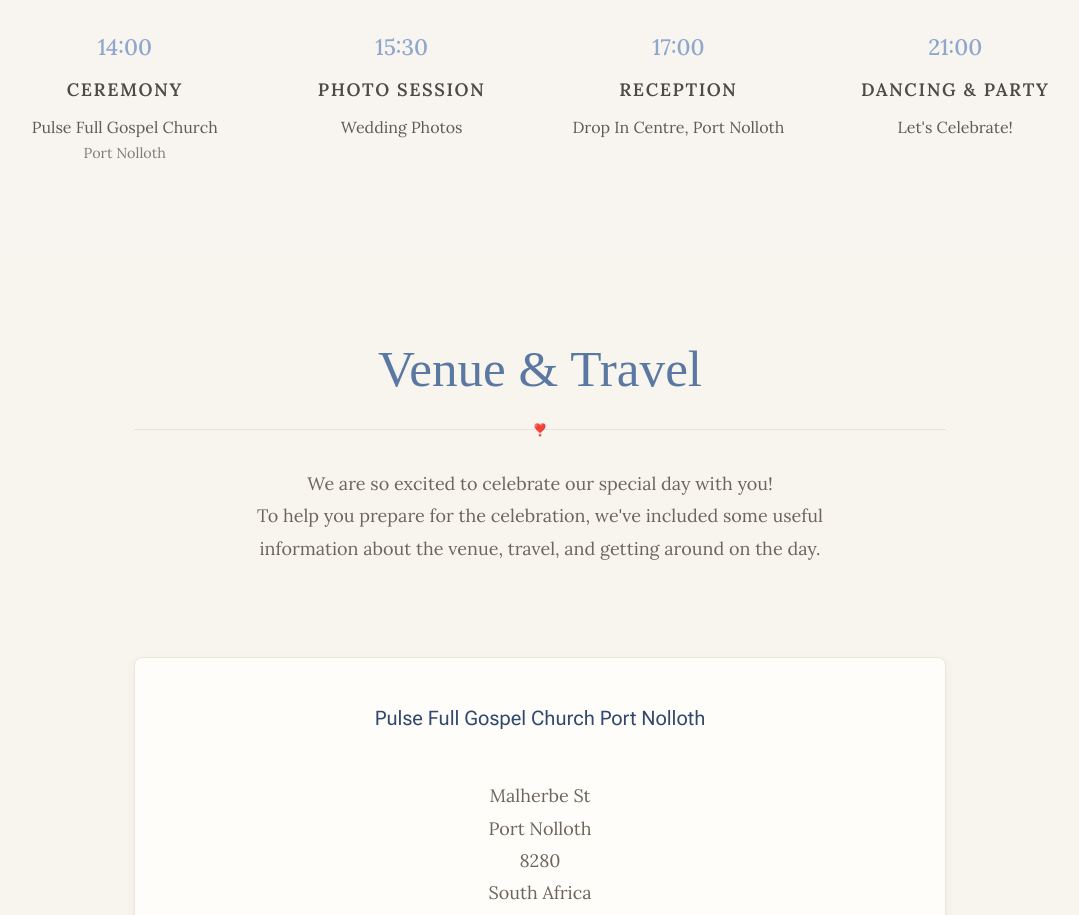
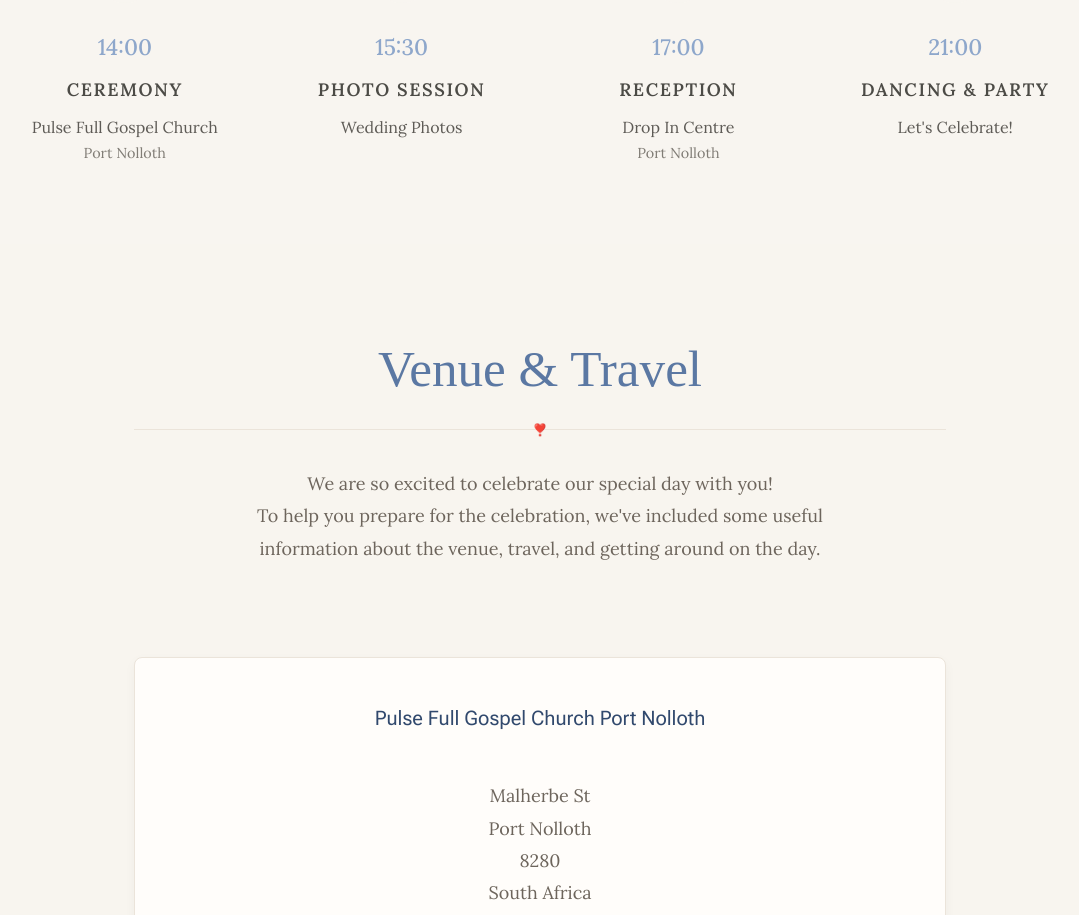
Before and after one commit to teddy-wests1de/mlandrew-wdng, a React (Vite) app: page / in a window 1280 px wide. Shown: the part 2439-3354 px from the top of the page, without its empty margins (100-1179 px from the left). Built offline with nearby package versions, Linux system fonts and the light colour scheme; a web font is replaced by a local one.

Commit message:
Update event location and add city details

```diff
--- a/src/components/EventDetails.jsx
+++ b/src/components/EventDetails.jsx
@@ -80,9 +80,11 @@ function EventDetails() {
           </div>
 
           <div className="event-details-location">
-            Drop In Centre, Port Nolloth
+            Drop In Centre
           </div>
-
+          <div className="event-details-city">
+            Port Nolloth
+          </div>
         </div>
 
         </div>
```
